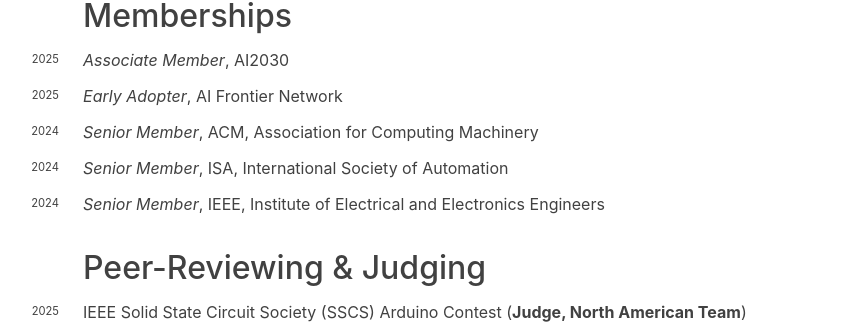
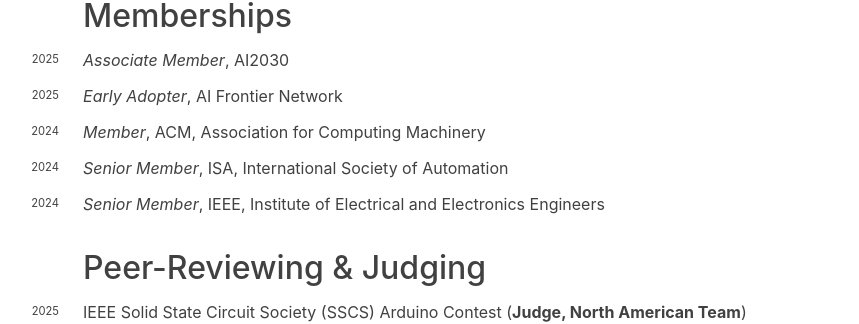
Before and after one commit to hariharanragothaman/hariharanragothaman.github.io, a Jekyll site: the page built from cv.md, in a window 1280 px wide and 900 px high, scrolled down 2714 px. Shown: the part 138-462 px from the top of the window, without its empty margins (249-1108 px from the left). Built offline with Jekyll 4.4.1, drawn with Linux system fonts in a browser that asks for light colours; nearby versions of some CDN libraries; some web fonts are replaced.

Commit message:
Polishes and Updates

```diff
--- a/_data/membership.yaml
+++ b/_data/membership.yaml
@@ -7,7 +7,7 @@
   year: 2025
 
 - institution: ACM, Association for Computing Machinery
-  position: Senior Member
+  position: Member
   year: 2024
 
 - institution: ISA, International Society of Automation
```
